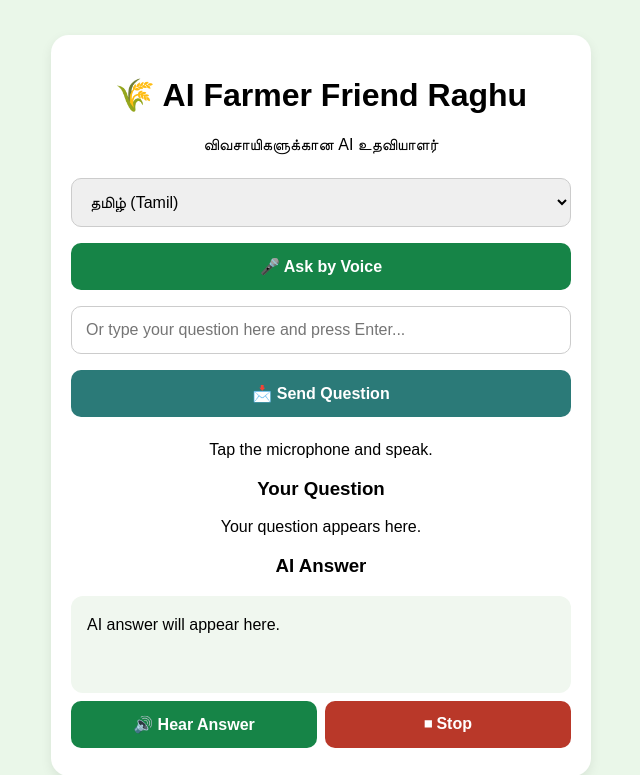
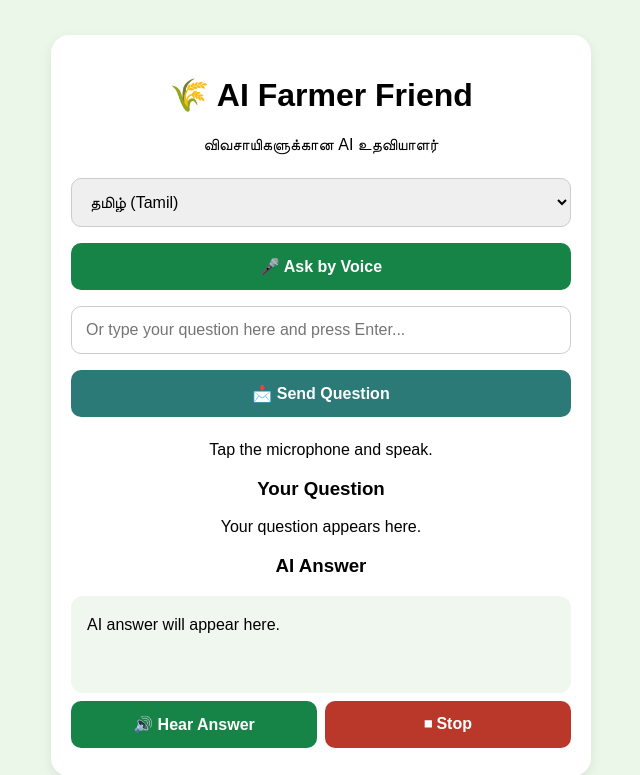
Before and after one commit to fiservmsr/FarmerGuide-app, a Flask app: page / in a window 1280 px wide. Shown: the top 775 px of the page, without its empty margins (319-959 px from the left). Run offline with Flask 3, Linux system fonts and the light colour scheme.

Commit message:
Remove 'Raghu' from the header in index.html

```diff
--- a/templates/index.html
+++ b/templates/index.html
@@ -56,7 +56,7 @@ button {
 <body>
 
 <div class="container">
-  <h1>🌾 AI Farmer Friend Raghu</h1>
+  <h1>🌾 AI Farmer Friend </h1>
   <p>விவசாயிகளுக்கான AI உதவியாளர்</p>
 
   <select id="language" onchange="onLanguageChange()">
```
